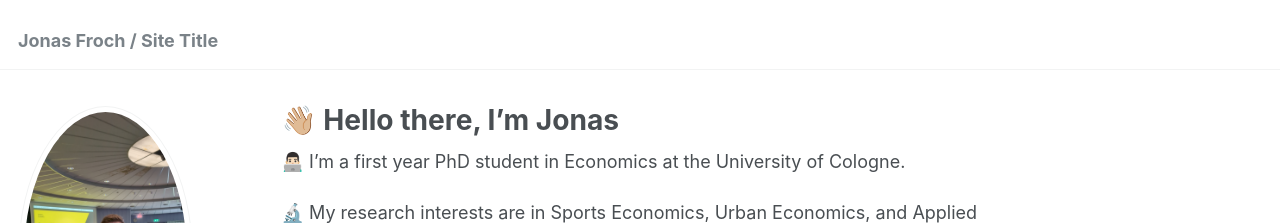
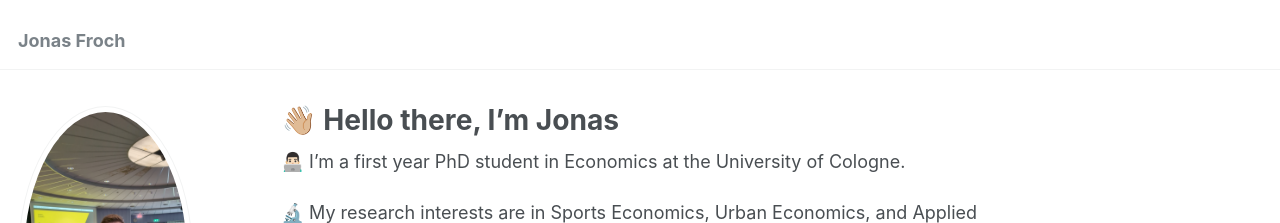
Before and after one commit to jonasfroch/jfwebpage.gitbub.io, a Jekyll site: the page built from _pages/about.md, in a window 1280 px wide. Shown: the top 223 px of the page. Built offline with Jekyll 4.4.1, drawn with Linux system fonts in a browser that asks for light colours.

Commit message:
Update _config.yml

```diff
--- a/_config.yml
+++ b/_config.yml
@@ -8,11 +8,11 @@
 
 # Basic Site Settings
 locale                   : "en-US"
-title                    : "Jonas Froch / Site Title"
+title                    : "Jonas Froch"
 title_separator          : "-"
 name                     : &name "Jonas Froch"
 description              : &description "personal description"
-url                      : https://jfwebpage.gitbub.io # the base hostname & protocol for your site e.g. "https://mmistakes.github.io"
+url                      : https://jonasfroch.github.io # the base hostname & protocol for your site e.g. "https://mmistakes.github.io"
 baseurl                  : "" # the subpath of your site, e.g. "/blog"
 repository               : "jonasfroch/jfwebpage.gitbub.io"
 
```
